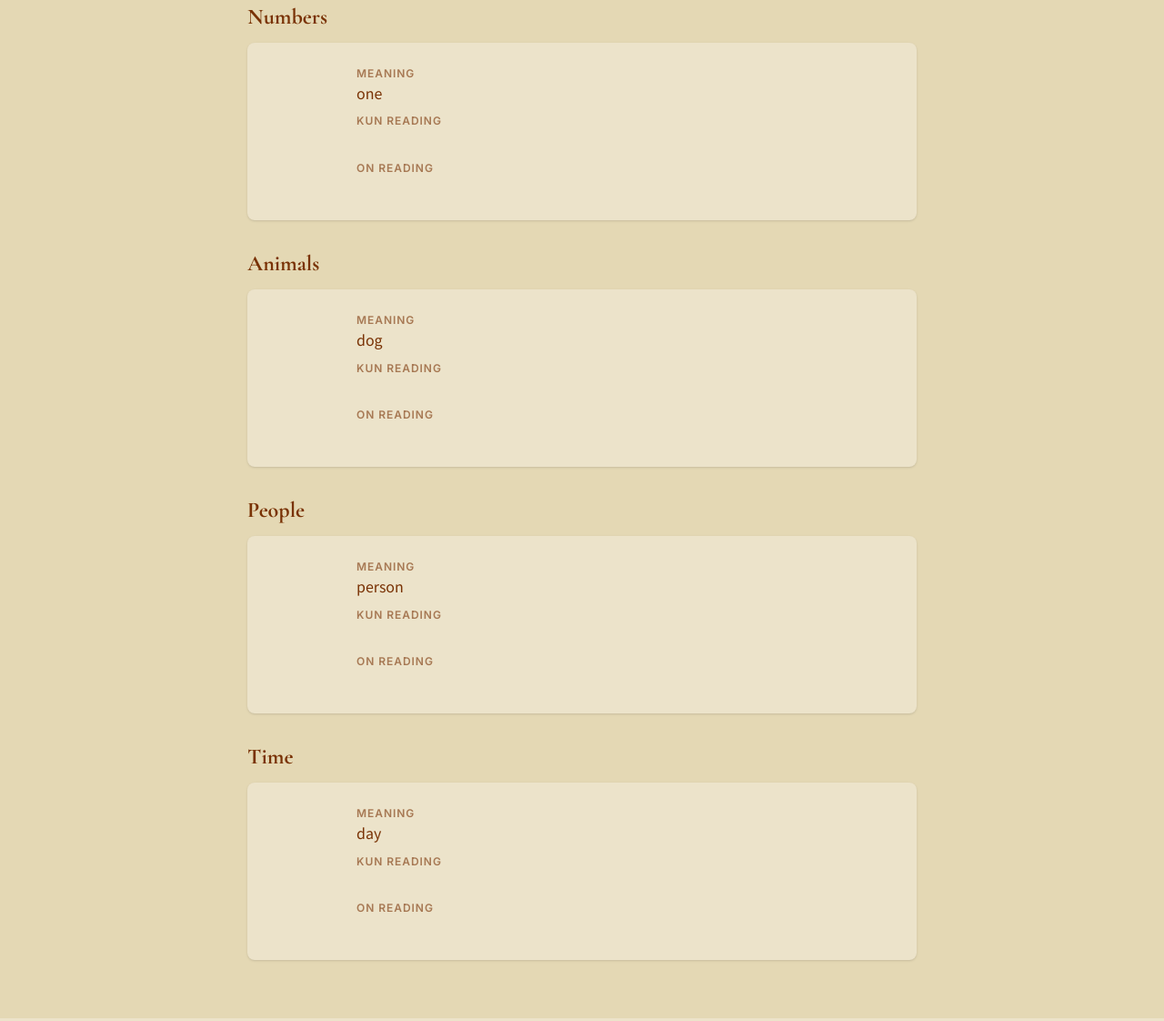
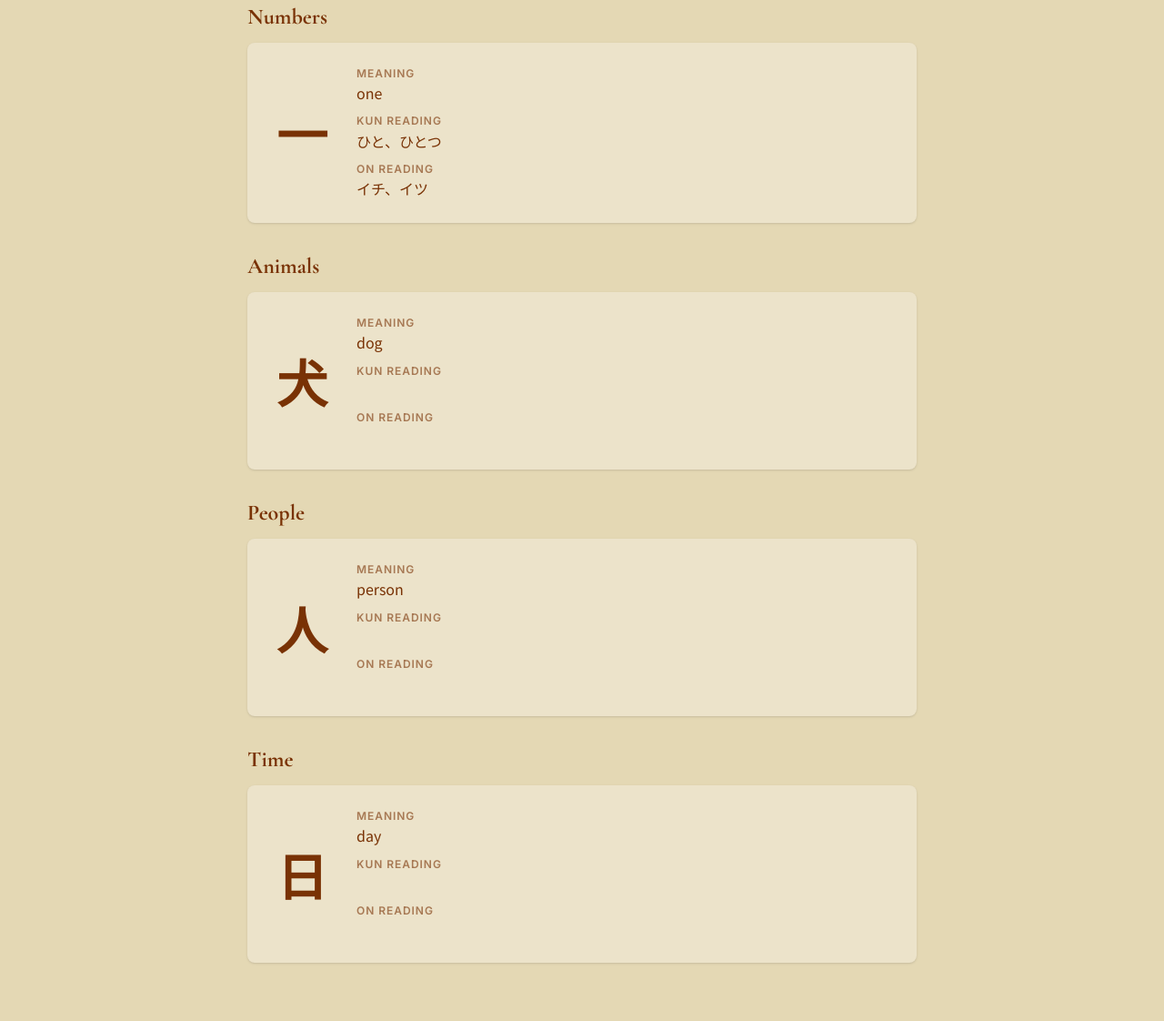
Before and after one commit to eddiecasti280/eddiecasti280.github.io, a website: page basic_kanji.html in a window 1280 px wide. Shown: the part 302-1424 px from the top of the page at 91% size. Drawn offline with nearby package versions, Linux system fonts and the light colour scheme.

Commit message:
Example Kanji

```diff
--- a/basic_kanji.html
+++ b/basic_kanji.html
@@ -47,7 +47,7 @@
                 <div class="flex flex-col gap-4">
                     <!-- KANJI ENTRY -->
                     <div class="card bg-base-100 shadow-sm p-6 flex-row items-center gap-6">
-                        <div class="kanji-char"></div>
+                        <div class="kanji-char">一</div>
                         <div class="flex-1 flex flex-col gap-2">
                             <div>
                                 <div class="kanji-label">Meaning</div>
@@ -55,11 +55,11 @@
                             </div>
                             <div>
                                 <div class="kanji-label">Kun Reading</div>
-                                <div class="kanji-value"></div>
+                                <div class="kanji-value">ひと、ひとつ</div>
                             </div>
                             <div>
                                 <div class="kanji-label">On Reading</div>
-                                <div class="kanji-value"></div>
+                                <div class="kanji-value">イチ、イツ</div>
                             </div>
                         </div>
                     </div>
@@ -71,7 +71,7 @@
                 <div class="flex flex-col gap-4">
                     <!-- KANJI ENTRY -->
                     <div class="card bg-base-100 shadow-sm p-6 flex-row items-center gap-6">
-                        <div class="kanji-char"></div>
+                        <div class="kanji-char">犬</div>
                         <div class="flex-1 flex flex-col gap-2">
                             <div>
                                 <div class="kanji-label">Meaning</div>
@@ -95,7 +95,7 @@
                 <div class="flex flex-col gap-4">
                     <!-- KANJI ENTRY -->
                     <div class="card bg-base-100 shadow-sm p-6 flex-row items-center gap-6">
-                        <div class="kanji-char"></div>
+                        <div class="kanji-char">人</div>
                         <div class="flex-1 flex flex-col gap-2">
                             <div>
                                 <div class="kanji-label">Meaning</div>
@@ -119,7 +119,7 @@
                 <div class="flex flex-col gap-4">
                     <!-- KANJI ENTRY -->
                     <div class="card bg-base-100 shadow-sm p-6 flex-row items-center gap-6">
-                        <div class="kanji-char"></div>
+                        <div class="kanji-char">日</div>
                         <div class="flex-1 flex flex-col gap-2">
                             <div>
                                 <div class="kanji-label">Meaning</div>
```
